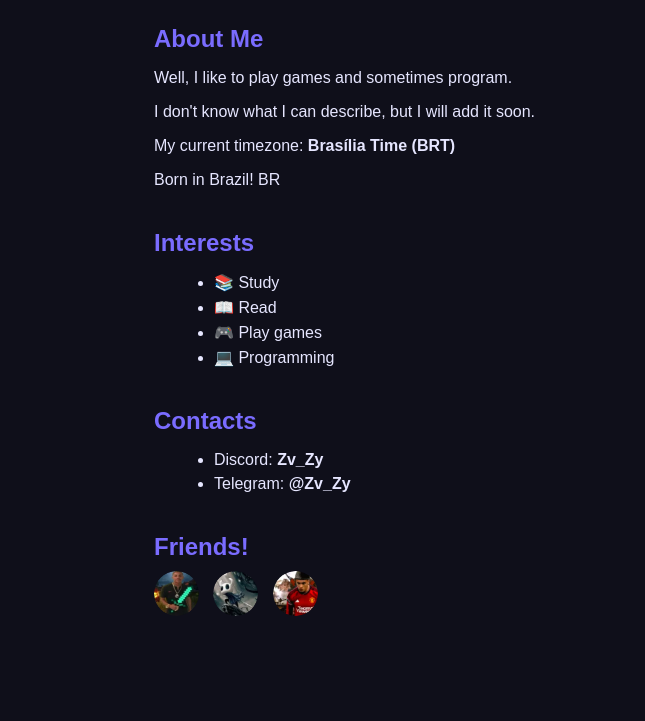
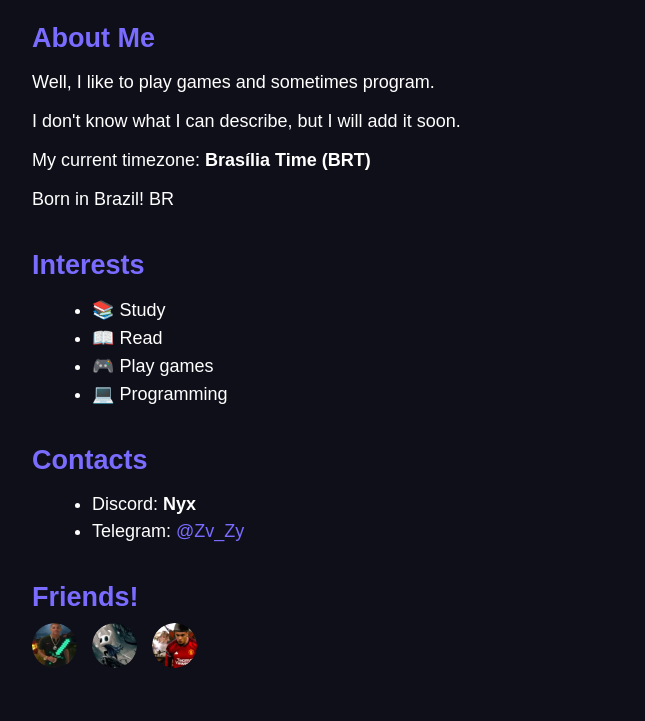
Before and after one commit to Szcarry/lovrepage, a plain HTML site: page index.html in a window 1280 px wide. Shown: the part 201-922 px from the top of the page, without its empty margins (36-681 px from the left). Before the commit the page ends 869 px from the top, so only its background shows below. Drawn offline with Linux system fonts and the light colour scheme.

Commit message:
update site

```diff
--- a/index.html
+++ b/index.html
@@ -7,15 +7,18 @@
 <style>
 body{
     background:#0f0f1a;
-    color:#e6e6ff;
+    color:#ffffff;
     font-family: Arial, sans-serif;
+    font-size:18px;
 }
+
 
 .container{
     max-width:900px;
-    margin:auto;
+    margin-left:40px;
     padding:40px 20px;
 }
+
 
 /* HEADER */
 .header{
@@ -101,7 +104,7 @@
 <!</p>
 
         <a href="https://github.com/" class="github">
-            <img src="github.png">
+            <img src="gato.png.png">
         </a>
     </div>
 </div>
@@ -131,8 +134,8 @@
 <div class="section">
 <h2>Contacts</h2>
 <ul>
-<li>Discord: <b>Zv_Zy</b></li>
-<li>Telegram: <b>@Zv_Zy</b></li>
+<li>Discord: <b>Nyx</b></li>
+<li>Telegram: <a href="https://t.me/Nyx" target="_blank">@Zv_Zy</a></li>
 </ul>
 </div>
 
```
Also changed, not shown: gato.png.png (added).
